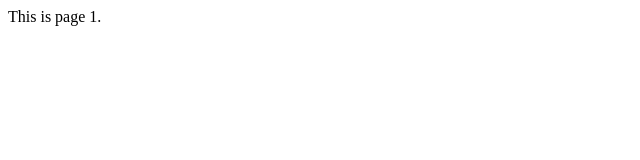
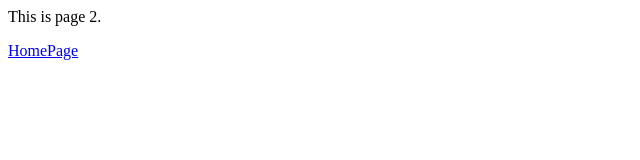
Before and after one commit to Maya-ye-510/Challenge1, a plain HTML site: page Coding Challenges/Page2.html in a window 1280 px wide. Shown: the full height of the page, 0-640 px from the left. Drawn offline with Linux system fonts and the light colour scheme.

Commit message:
Update Page2.html

```diff
--- a/Coding Challenges/Page2.html
+++ b/Coding Challenges/Page2.html
@@ -1,5 +1,6 @@
 <html>
     <body>
-        <p>This is page 1.</p>
+        <p>This is page 2.</p>
+        <a href="https://Challenge1/index.html">HomePage</a>
         </body>
     </html>
```
